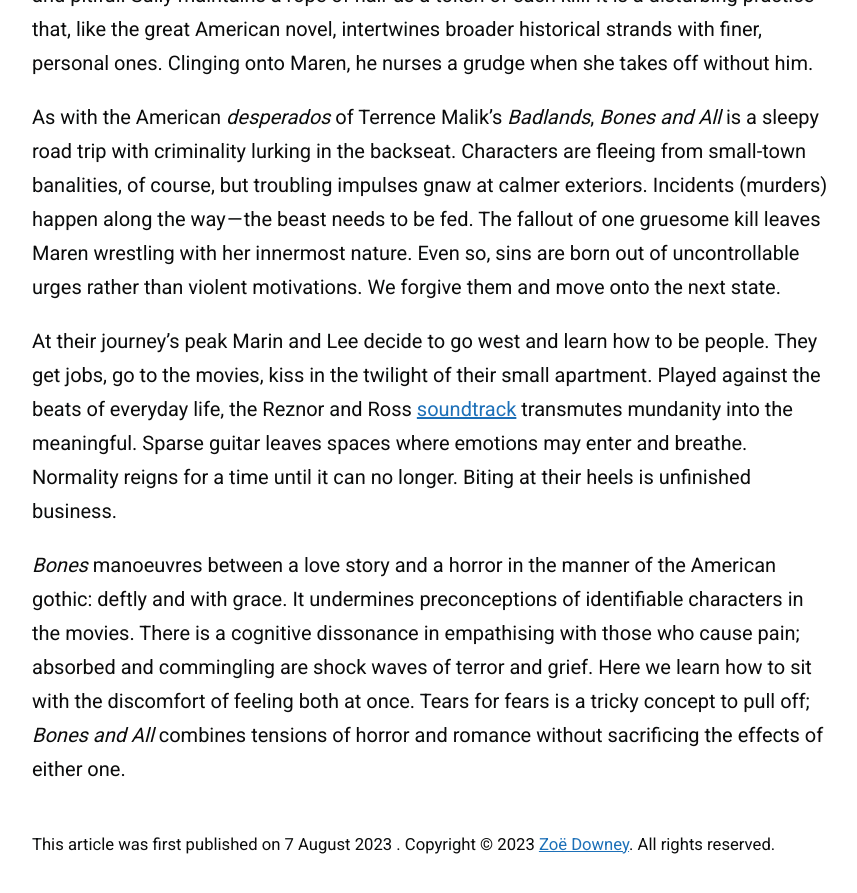
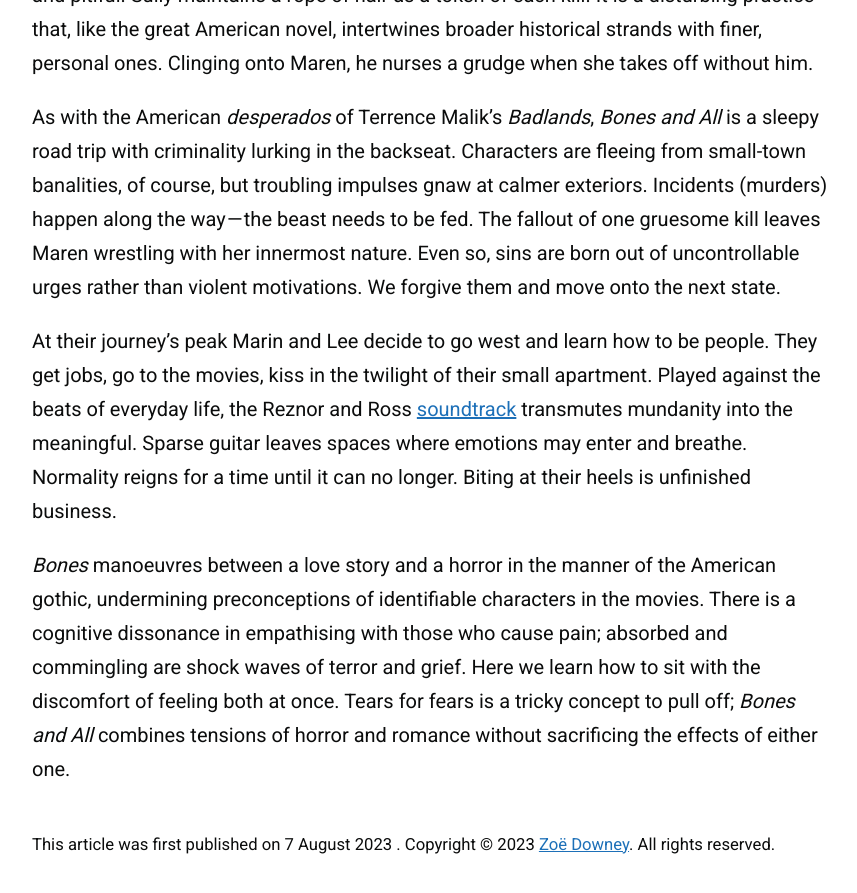
Before and after one commit to zoeurl/zoedowney.github.io, a Jekyll site: the page built from _posts/2023-08-07-bones-and-all.md, in a window 1280 px wide and 900 px high, scrolled down 1914 px. Shown: the top 893 px of the window, without its empty margins (208-1065 px from the left). Built offline with Jekyll 4.4.1, drawn with Linux system fonts in a browser that asks for light colours.

Commit message:
Update 2023-08-07-bones-and-all.md

```diff
--- a/_posts/2023-08-07-bones-and-all.md
+++ b/_posts/2023-08-07-bones-and-all.md
@@ -24,4 +24,4 @@
 
 At their journey’s peak Marin and Lee decide to go west and learn how to be people. They get jobs, go to the movies, kiss in the twilight of their small apartment. Played against the beats of everyday life, the Reznor and Ross [soundtrack](https://www.youtube.com/watch?v=mqIaOl4N1M8&ab_channel=TrentReznor-Topic) transmutes mundanity into the meaningful. Sparse guitar leaves spaces where emotions may enter and breathe. Normality reigns for a time until it can no longer. Biting at their heels is unfinished business.
 
-_Bones_ manoeuvres between a love story and a horror in the manner of the American gothic: deftly and with grace. It undermines preconceptions of identifiable characters in the movies. There is a cognitive dissonance in empathising with those who cause pain; absorbed and commingling are shock waves of terror and grief. Here we learn how to sit with the discomfort of feeling both at once. Tears for fears is a tricky concept to pull off; _Bones and All_ combines tensions of horror and romance without sacrificing the effects of either one.
+_Bones_ manoeuvres between a love story and a horror in the manner of the American gothic, undermining preconceptions of identifiable characters in the movies. There is a cognitive dissonance in empathising with those who cause pain; absorbed and commingling are shock waves of terror and grief. Here we learn how to sit with the discomfort of feeling both at once. Tears for fears is a tricky concept to pull off; _Bones and All_ combines tensions of horror and romance without sacrificing the effects of either one.
```
